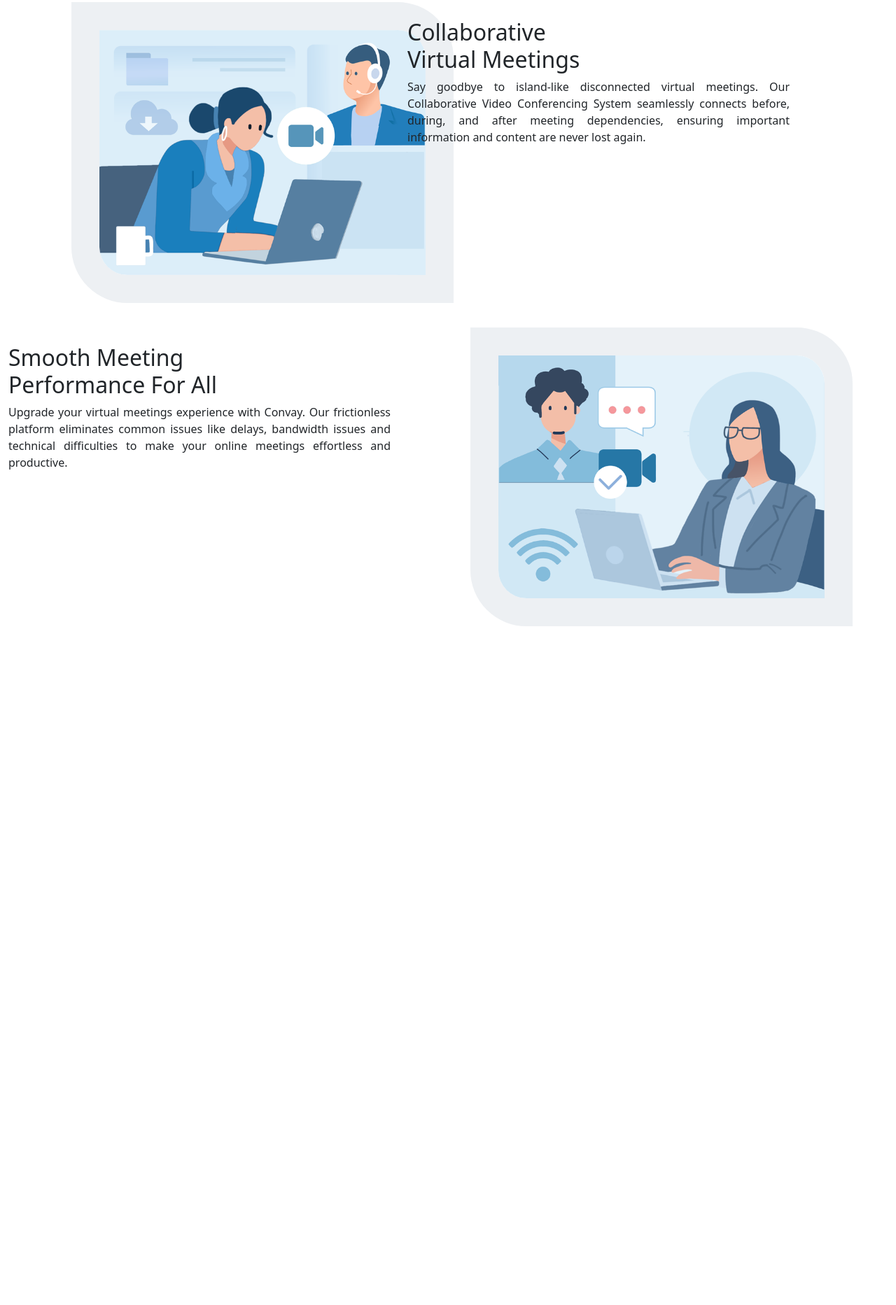
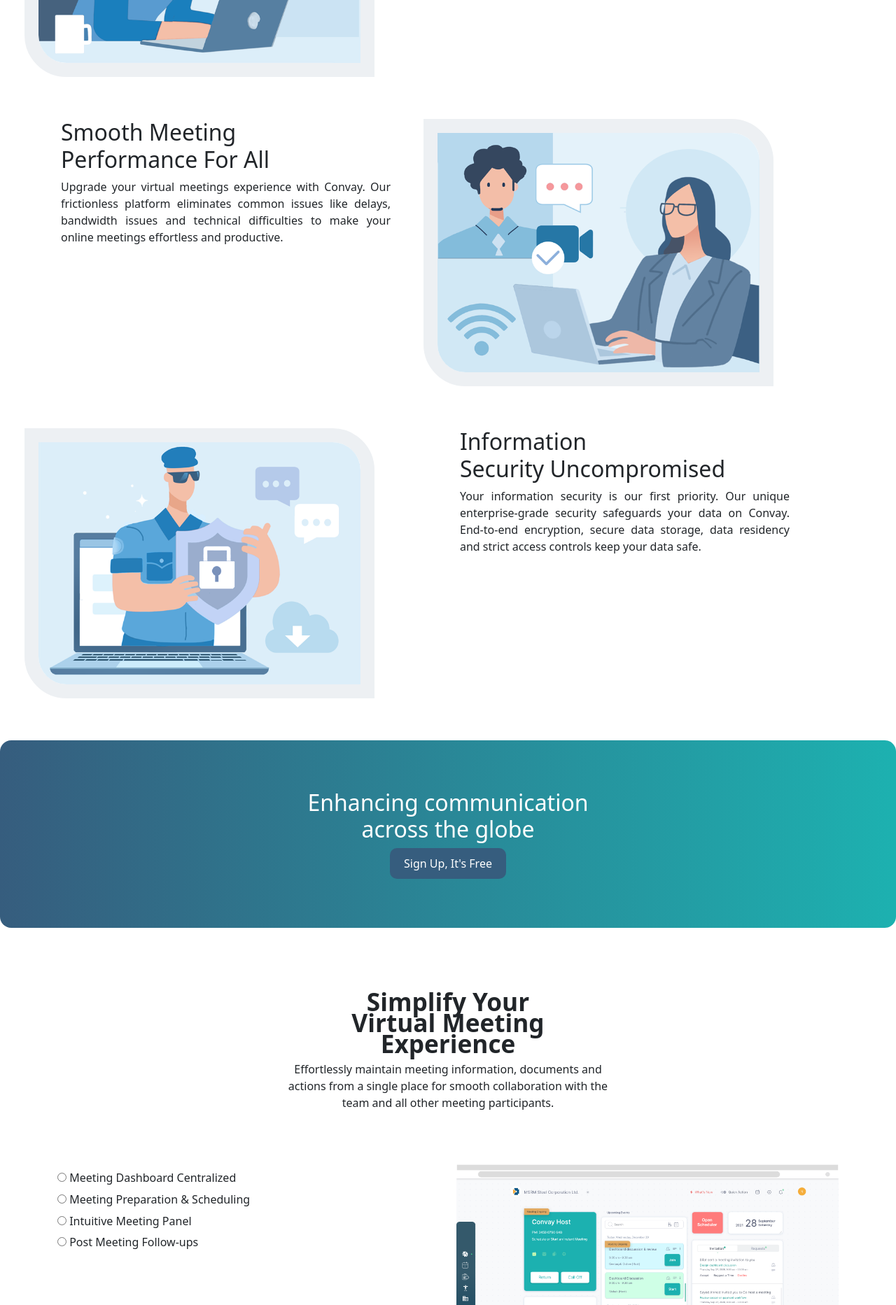
Before and after one commit to Tazwar-Tawsif/HtmlPro, a plain HTML site: page index.html in a window 1280 px wide. Shown: the part 935-2800 px from the top of the page at 70% size. Before the commit the page ends 1935 px from the top, so only its background shows below. Drawn offline with nearby package versions, Linux system fonts and the light colour scheme; a web font is replaced by a local one.

Commit message:
10-08-23

```diff
--- a/css/style.css
+++ b/css/style.css
@@ -33,40 +33,120 @@
     color: #365D7E;
     border: #365D7E;
     background: #fff;
+    align-items: center;
 }
 .collapse.navbar-collapse{
     margin: 5px;
 
 }
-
+section{
+    width: fit-content;
+    margin-top: 60px;
+    margin-bottom: 60px;
+}
 .landing-page-1{
     background: transparent linear-gradient(245deg,#ebeef1,#fdfdfe) 0 0 no-repeat padding-box;
-    padding-top: 65px;
+    padding-top: 40px;
     width: fit-content;
 
 }
-section{
-    width: fit-content;
-    margin-top:35px ;
-}
+
 .main-title{
     text-align: justify;
     margin: 25px 0px 0px;
     padding: 10px;
 }
-.content{
-    display: inline;
+#content{
+    display: inline-flex;
     text-align: justify;
-    margin-left: 87px;
+    margin-left: 75px;
     padding: auto;
 }
-.img{
-    margin-left: 90px;
-    border: 40px solid;
+.centered-img{
+    display: flex;
+    justify-content: center;
+    align-items: center;
+    width: 500px;
+    height: 500px;
+
+    border: 20px solid;
     border-color: #EDF0F3;
-    border-top-right-radius: 80px 80px;
-    border-bottom-left-radius: 80px 80px;
+    border-top-right-radius: 60px;
+    border-top-left-radius: 0px;
+    border-bottom-left-radius: 60px;
+    border-bottom-right-radius: 0px;
+}
+.centered-img.banner{
+    width: 500px;
+    height: 500px;
+    border: 10px solid;
+    border-color: #EDF0F3;
+    border-top-right-radius: 60px;
+    border-top-left-radius: 0px;
+    border-bottom-left-radius: 60px;
+    border-bottom-right-radius: 0px;
 }
 .myHeader .navbar .nav-item a{
     color: black!important;
 }
+section .container .row .col .d-flex .img-fluid{
+    display: flex;
+    justify-content: center;
+    vertical-align: middle;
+}
+.landing-page-5{
+    background:linear-gradient(90deg,#365d7e 0,#1db1b0);;
+    border-radius: 16px;
+    padding: 70px 0;
+    text-align: center;
+    color: white;
+
+}
+.landing-page-6 .row{
+    margin-top: 60px;
+    margin-bottom: 30px;
+
+}
+.landing-page-6 .col-12 h2{
+    font-size: 2.2rem;
+    font-weight: 700;
+    line-height: 30px;
+    margin-top: 10px;
+    margin-bottom: 10px;
+}
+.landing-page-6 .col-12{
+    text-align: center;
+    margin: auto;
+    max-width: 500px;
+    margin-top: 20px;
+}
+.landing img{
+    max-width: 600px;
+    max-height: 345px;
+    border-radius: 15px;
+}
+.listbar{
+    display: inline-block;
+    vertical-align: middle;
+    margin: auto;
+}
+.hidden-panel {
+    max-height: 0;
+    overflow: hidden;
+    -webkit-transition: max-height 0.8s;
+    -moz-transition: max-height 0.8s;
+    transition: max-height 0.8s;
+}
+.show{
+    margin: 0 10px;
+
+    max-height: 500px;
+    max-width: 400px;
+}
+.active{
+    font-weight: bold;
+    color: #2A5B77;
+}
+.border-b {
+    margin: 5px 0;
+}
--- /dev/null
+++ b/data/data.js
@@ -0,0 +1 @@
+const data='{"data": [{"_id": "0","title": "Meeting Dashboard Centralized","subtitle": "Streamlining virtual meeting scheduling, preparation, execution, and follow-ups by centralizing information and actions from one place","image": "https://convay.com/images/Artboard%E2%80%9385.png"},{"_id": "1","title": "Meeting Preparation & Scheduling","subtitle": "Sending meeting invitations, adding meeting participants, attaching meeting agendas and necessary documents for an upcoming meeting","image": "https://convay.com/images/Artboard%E2%80%939.png"},{"_id": "2","title": "Intuitive Meeting Panel","subtitle": "An intuitive and versatile meeting panel enabling participants to have frictionless meetings with audio denoising, HD video quality and screen sharing","image": "https://convay.com/images/Start-cloud-recording.png"},{"_id": "3","title": "Post Meeting Follow-ups","subtitle": "Post meetings follow-ups are easier with meeting minutes and note sharing. Convay meeting log sorts all-important meeting information for future reference","image": "https://convay.com/images/Previou_registration_meeting.png"}]}'
--- /dev/null
+++ b/data/main.js
@@ -0,0 +1,48 @@
+const content = JSON.parse(data).data;
+// add event listener
+const showSubtitle =document.querySelector('#radio-input')
+
+
+// load json data
+function loadTitles() {
+    const title = document.querySelector('.title');
+
+    title.innerHTML=`${content.map((title)=>{
+        return `
+    <div class="title border-b">
+        <div class="flex">
+            <div class="listbar">
+                <input id='radio-input' type="radio" name="list" onclick="showDetails(this)">
+                <label>${title.title}</label>
+            </div>
+        </div>
+        <div class="hidden-panel">
+            <div class="subtitle border-b">
+                <p>
+                    ${title.subtitle}
+                </p>
+            </div>
+        </div>
+    </div>
+    `
+    }).join("")}`
+}
+
+// show hidden items
+function showDetails(element){
+    const current= element.parentNode.parentNode.nextElementSibling
+    const shownPanel = document.querySelector('.show');
+    const activePanel = document.querySelector('.active')
+
+    if(activePanel && !element.parentNode.classList.contains('active'))
+        activePanel.classList.remove('active')
+    element.parentNode.classList.toggle("active")
+
+    if(!current.classList.contains("show") && shownPanel)
+        shownPanel.classList.remove('show')
+
+    current.classList.toggle('show');
+
+
+}
+loadTitles()
--- a/index.html
+++ b/index.html
@@ -12,6 +12,9 @@
     <link href="https://fonts.googleapis.com/css2?family=REM:wght@300&display=swap" rel="stylesheet" />
     <link rel="stylesheet" href="css/style.css" />
     <link rel="stylesheet" href="https://use.fontawesome.com/releases/v5.0.7/css/all.css" />
+    <link rel="stylesheet" href="https://cdnjs.cloudflare.com/ajax/libs/font-awesome/6.4.2/css/all.min.css"
+        integrity="sha512-z3gLpd7yknf1YoNbCzqRKc4qyor8gaKU1qmn+CShxbuBusANI9QpRohGBreCFkKxLhei6S9CQXFEbbKuqLg0DA=="
+        crossorigin="anonymous" referrerpolicy="no-referrer" />
 
     <title>Convay</title>
     <link href="https://cdn.jsdelivr.net/npm/bootstrap@5.0.2/dist/css/bootstrap.min.css" rel="stylesheet"
@@ -98,44 +101,49 @@
             <section class="landing-page-1 container-fluid">
                 <div class="container">
                     <div class="row">
-                        <div class="col col-md-6">
-                            <h1>
+                        <div class="col-md-6 col-sm-12">
+                            <h1 class='display-md-4' id="content">
                                 Video Conferencing
                                 <br>
                                 Redefined
                             </h1>
-                            <p>
+                            <p id="content">
                                 Convay is more than just a platform for video calls. It is the new collaborative
                                 masterpiece to support synchronized teamwork and communication.
                             <p>
-                                <a class="nav-link btn-try" href="#">Sign Up, It's Free</a>
-                            <p>No credit card required!</p>
+                                <a class="nav-link btn-try" id="content" href="#">Sign Up, It's Free</a>
+                            <p id="content">No credit card required!</p>
                         </div>
+                        <!--Divides screen by 2 using 6 columns each for medium and larger screen-->
+                        <div class="col-md-6 col-sm-12">
+                            <!--This part Align image using CSS Flexbox-->
+                            <div class="d-flex justify-content-center align-items-center h-100">
+                                <img class="centered-img banner img-fluid" src="img/dloads/cnv-banner-img.png">
                             </div>
-                    <div class="col col-md-6">
-                        <img class="img img-fluid" src="img/dloads/cnv-banner-img.png">
                         </div>
                     </div>
                 </div>
             </section>
+
             <section class="landing-page-2">
                 <div class="container">
                     <div class="row">
-                    <div class="float-end col col-lg-6 col-sm-12">
-                        <img class="img img-fluid" src="img/dloads/cnv-Collaborative.png">
+                        <div class="col-md-6 col-sm-12">
+                            <div class="d-flex justify-content-center align-items-center h-100">
+                                <img class="centered-img img-fluid" src="img/dloads/cnv-Collaborative.png">
                             </div>
-                    <div class="col col-lg-6 col-sm-12">
-                        <div class="content">
-                            <h2>
+                        </div>
+                        <div class="col-md-6 col-sm-12">
+                            <h2 id="content">
                                 Collaborative
                                 <br>
                                 Virtual Meetings
                             </h2>
-                            <p>Say goodbye to island-like disconnected virtual meetings. Our Collaborative Video
+                            <p id="content">Say goodbye to island-like disconnected virtual meetings. Our Collaborative
+                                Video
                                 Conferencing System seamlessly connects before, during, and after meeting
                                 dependencies, ensuring important information and content are never lost again.
                             </p>
-                        </div>
                         </div>
                     </div>
                 </div>
@@ -143,20 +151,21 @@
             <section class="landing-page-3">
                 <div class="container">
                     <div class="row">
-                    <div class="col col-lg-6 col-sm-12">
-                        <div class='content'>
-                            <h2>
+                        <div class="col-md-6 col-sm-12">
+                            <h2 id="content">
                                 Smooth Meeting
                                 <br>
                                 Performance For All
                             </h2>
-                            <p>Upgrade your virtual meetings experience with Convay. Our frictionless platform
+                            <p id="content">Upgrade your virtual meetings experience with Convay. Our frictionless
+                                platform
                                 eliminates common issues like delays, bandwidth issues and technical
                                 difficulties to make your online meetings effortless and productive.</p>
                         </div>
+                        <div class="col-md-6 col-sm-12">
+                            <div class="d-flex justify-content-center align-items-center h-100">
+                                <img class='centered-img img-fluid' src="img/dloads/cnv-Smootg.png" alt="">
                             </div>
-                    <div class="col col-lg-6 col-sm-12">
-                        <img class='img img-fluid' src="img/dloads/cnv-Smootg.png" alt="">
                         </div>
                     </div>
                 </div>
@@ -164,39 +173,100 @@
             <section class="landing-page-4">
                 <div class="container">
                     <div class="row">
-                    <div class="col col-lg-6 col-sm-12"></div>
-                    <div class="col col-lg-6 col-sm-12"></div>
+                        <div class="col-md-6 col-sm-12">
+                            <div class="d-flex justify-content-center align-items-center h-100">
+                                <img class='centered-img img-fluid' src="img/dloads/cnv-Information.png" alt="">
+                            </div>
+                        </div>
+                        <div class="col-md-6 col-sm-12">
+                            <h2 id="content">
+                                Information
+                                <br>
+                                Security Uncompromised
+                            </h2>
+                            <p id="content">Your information security is our first priority. Our unique enterprise-grade
+                                security safeguards your data on Convay. End-to-end encryption, secure data storage,
+                                data
+                                residency and strict access controls keep your data safe.
+                            </p>
+                        </div>
                     </div>
                 </div>
             </section>
-        <section class="landing-page-5">
+            <div class="landing-page-5">
+                <div class="container">
+                    <div class="signup-section text-center">
+                        <div class="row">
+                            <h2>
+                                Enhancing communication
+                                <br>
+                                across the globe
+                            </h2>
+                        </div>
+                        <div class="row">
+                            <div class="col-12">
+                                <a class="nav-link btn-try" href="#">Sign Up, It's Free</a>
+                            </div>
+                        </div>
+                    </div>
+                </div>
+
+            </div>
+            <div class="landing-page-6">
                 <div class="container">
                     <div class="row">
-                    <div class="col col-lg-6 col-sm-12"></div>
-                    <div class="col col-lg-6 col-sm-12"></div>
+                        <div class="col-12 text-center">
+                            <b>
+                                <h2>
+                                    Simplify Your
+                                    <br>
+                                    Virtual Meeting Experience
+                                </h2>
+                            </b>
+                            <p>
+                                Effortlessly maintain meeting information, documents and actions from a
+                                single place for
+                                smooth collaboration with the team and all other meeting participants.
+                            </p>
                         </div>
                     </div>
-        </section>
-        <section class="landing-page-6">
-            <div class="container">
                     <div class="row">
-                    <div class="col col-lg-6 col-sm-12"></div>
-                    <div class="col col-lg-6 col-sm-12"></div>
+                        <div class="col-md-6 col-sm-12">
+                            <div class="title border-b">
+                                <div class="flex">
+                                    <div class="listbar">
+                                        <input id='radio-input' type="radio" name="list">
+                                        <label>Title Name</label>
                                     </div>
                                 </div>
-        </section>
+                            </div>
+                            <div class="hidden-panel">
+                                <div class="subtitle border-b">
+                                    <p>
+                                        subtitle here
+                                    </p>
+                                </div>
+                            </div>
+                        </div>
+                        <div class="col-md-6 col-sm-12">
+                            <img class="img-fluid" src="img/dloads/Artboard–85.png" alt="">
+                        </div>
+                    </div>
+
+                </div>
+
+            </div>
+        </div>
+    </div>
+
     </div>
     </div>
 
     <script src="https://cdn.jsdelivr.net/npm/bootstrap@5.3.1/dist/js/bootstrap.bundle.min.js"
-        integrity="sha384-HwwvtgBNo3bZJJLYd8oVXjrBZt8cqVSpeBNS5n7C8IVInixGAoxmnlMuBnhbgrkm"
-        crossorigin="anonymous"></script>
-    <!-- <script src="https://cdn.jsdelivr.net/npm/@popperjs/core@2.11.8/dist/umd/popper.min.js"
-        integrity="sha384-I7E8VVD/ismYTF4hNIPjVp/Zjvgyol6VFvRkX/vR+Vc4jQkC+hVqc2pM8ODewa9r"
-        crossorigin="anonymous"></script>
-    <script src="https://cdn.jsdelivr.net/npm/bootstrap@5.3.1/dist/js/bootstrap.min.js"
-        integrity="sha384-Rx+T1VzGupg4BHQYs2gCW9It+akI2MM/mndMCy36UVfodzcJcF0GGLxZIzObiEfa"
-        crossorigin="anonymous"></script> -->
+        integrity="sha384-HwwvtgBNo3bZJJLYd8oVXjrBZt8cqVSpeBNS5n7C8IVInixGAoxmnlMuBnhbgrkm" crossorigin="anonymous">
+        </script>
+    <script src="data/data.js"></script>
+    <script src="data/main.js"></script>
 </body>
 
 </html>
```
Lines whose indentation alone changed are shown as unchanged.
